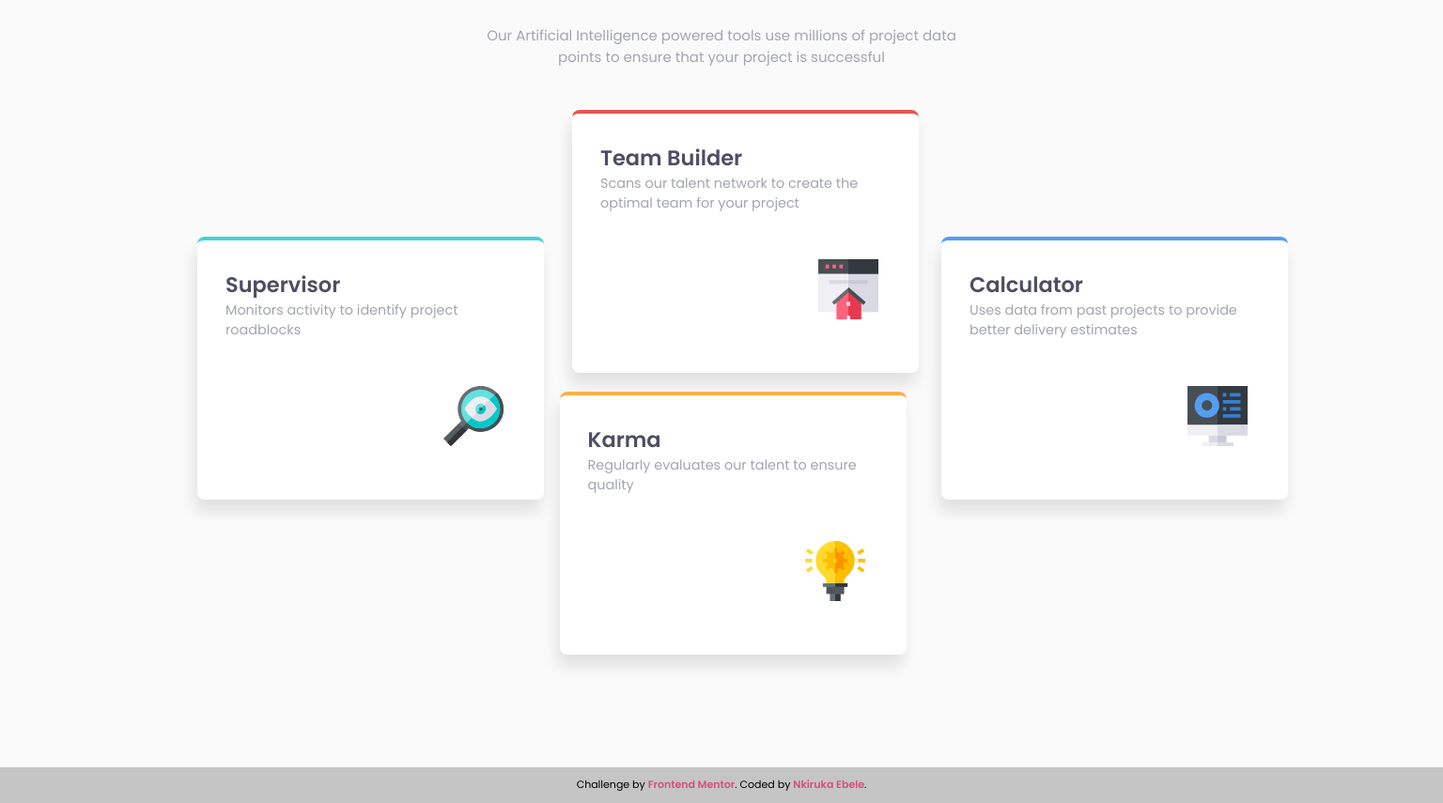
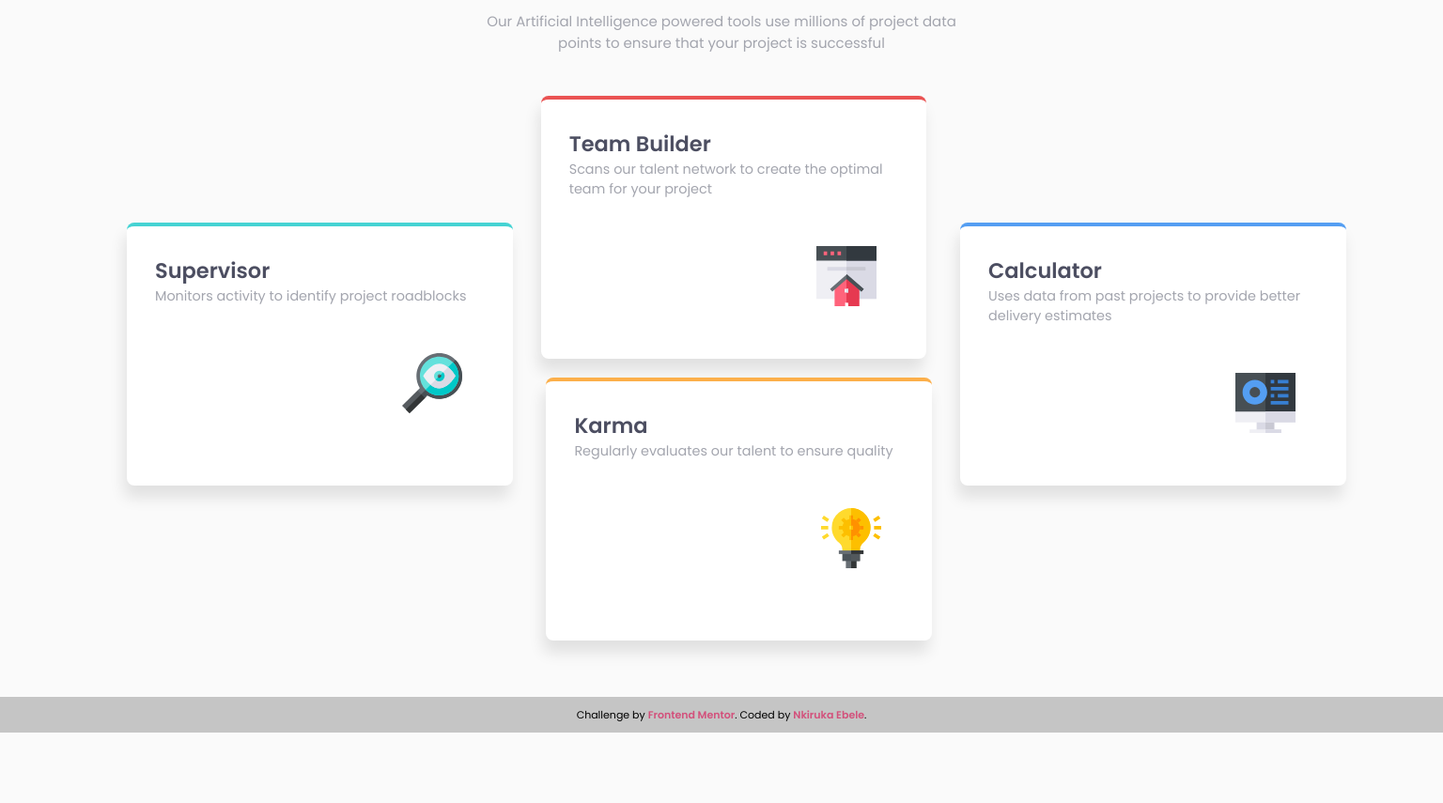
Before and after one commit to nkirukka/four-card-feature, a plain HTML site: page index.html in a window 1536 px wide. Shown: the part 134-989 px from the top of the page at 94% size. After the commit the page ends 914 px from the top, so only its background shows below. Drawn offline with Linux system fonts and the light colour scheme.

Commit message:
Add readme md

```diff
--- a/styles.css
+++ b/styles.css
@@ -47,10 +47,9 @@ header div {
   font-weight: 600;
   font-size: 1.8rem;
   color: var(--v-dark-blue);
-  margin-bottom: 1em;
+  margin-bottom: .5em;
 }
 header p {
-  margin: 0 1em;
   max-width: 35em;
   text-align: center;
 }
@@ -108,17 +107,23 @@ footer {
   text-decoration: none;
   font-weight: 600;
 }
-@media screen and (min-width: 910px) {
+@media screen and (min-width: 1398px) {
+    body{
+        overflow-x: hidden;
+    }
     header{
         margin-top: 3em;
     }
   main {
     flex-direction: row;
-    margin-top: 25em;
+    max-width: 1369px;
+    margin: 25em -3em 0;
   }
   .card{
     width: 100%;
-    max-width: 40vw;
+    min-width: 30%;
+    max-width: 10%;
+
   }
   .card:nth-child(1) {
     position: relative;
@@ -133,11 +138,11 @@ footer {
   .card:nth-child(3) {
     position: relative;
     top: -2em;
-    left: -11.5em;
+    left: -13em;
   }
   .card:nth-child(4) {
     position: relative;
     top: -13em;
-    right: 9em;
+    right: 11em;
   }
 }
```
